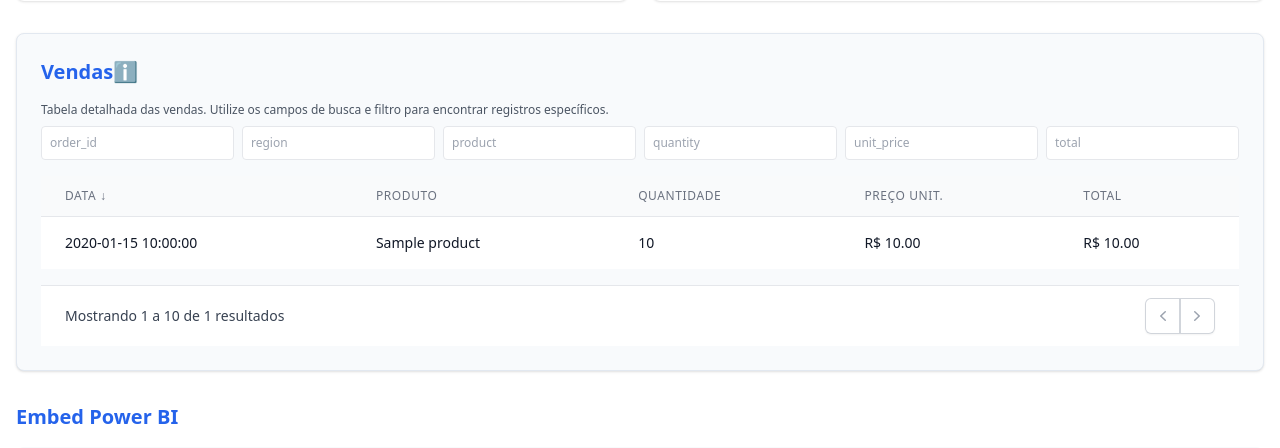
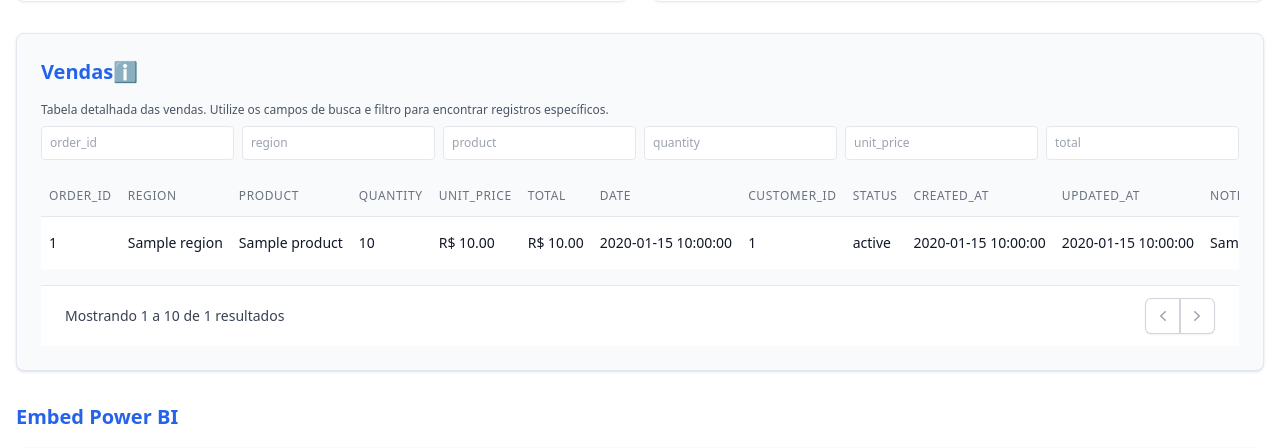
Before and after one commit to LipeLacross/Moura-Stack-Training, a FastAPI app: template app/templates/dashboard.html in a window 1280 px wide. Shown: the part 1379-1827 px from the top of the page. Run offline with FastAPI, Linux system fonts and the light colour scheme; the template is opened without the code that fills it: most values are stand-ins (such as "Sample title", 1, 10 or a date in 2020); data that the repository does not hold is empty; some libraries are stand-ins or nearby versions.

Commit message:
update dashboard: expand sales table with full schema fields; update models and data loading for new columns; revise README for endpoints and setup

```diff
--- a/app/services/data.py
+++ b/app/services/data.py
@@ -45,7 +45,8 @@ def load_sales_df(use_cache: bool = True, start_date: str = None, end_date: str
     source = os.getenv("ETL_SOURCE", "csv")
     if source == "postgres":
         query = """
-            SELECT order_id, region, product, quantity, unit_price, COALESCE(total, quantity*unit_price) AS total, date
+            SELECT order_id, region, product, quantity, unit_price, COALESCE(total, quantity*unit_price) AS total, date,
+                   customer_id, status, created_at, updated_at, notes, user_id, category, payment_method
             FROM sales
             WHERE 1=1
         """
--- a/app/templates/dashboard.html
+++ b/app/templates/dashboard.html
@@ -141,36 +141,41 @@
       <table class="min-w-full divide-y divide-gray-200" id="sales-table">
         <thead class="bg-gray-50">
           <tr>
-            <th class="px-6 py-3 text-left text-xs font-medium text-gray-500 uppercase tracking-wider cursor-pointer sortable" data-sort="date">
-              Data
-              <span class="sort-indicator">↓</span>
-            </th>
-            <th class="px-6 py-3 text-left text-xs font-medium text-gray-500 uppercase tracking-wider cursor-pointer sortable" data-sort="product">
-              Produto
-              <span class="sort-indicator"></span>
-            </th>
-            <th class="px-6 py-3 text-left text-xs font-medium text-gray-500 uppercase tracking-wider cursor-pointer sortable" data-sort="quantity">
-              Quantidade
-              <span class="sort-indicator"></span>
-            </th>
-            <th class="px-6 py-3 text-left text-xs font-medium text-gray-500 uppercase tracking-wider cursor-pointer sortable" data-sort="price">
-              Preço Unit.
-              <span class="sort-indicator"></span>
-            </th>
-            <th class="px-6 py-3 text-left text-xs font-medium text-gray-500 uppercase tracking-wider cursor-pointer sortable" data-sort="total">
-              Total
-              <span class="sort-indicator"></span>
-            </th>
+            <th class="px-2 py-3 text-left text-xs font-medium text-gray-500 uppercase tracking-wider">order_id</th>
+            <th class="px-2 py-3 text-left text-xs font-medium text-gray-500 uppercase tracking-wider">region</th>
+            <th class="px-2 py-3 text-left text-xs font-medium text-gray-500 uppercase tracking-wider">product</th>
+            <th class="px-2 py-3 text-left text-xs font-medium text-gray-500 uppercase tracking-wider">quantity</th>
+            <th class="px-2 py-3 text-left text-xs font-medium text-gray-500 uppercase tracking-wider">unit_price</th>
+            <th class="px-2 py-3 text-left text-xs font-medium text-gray-500 uppercase tracking-wider">total</th>
+            <th class="px-2 py-3 text-left text-xs font-medium text-gray-500 uppercase tracking-wider">date</th>
+            <th class="px-2 py-3 text-left text-xs font-medium text-gray-500 uppercase tracking-wider">customer_id</th>
+            <th class="px-2 py-3 text-left text-xs font-medium text-gray-500 uppercase tracking-wider">status</th>
+            <th class="px-2 py-3 text-left text-xs font-medium text-gray-500 uppercase tracking-wider">created_at</th>
+            <th class="px-2 py-3 text-left text-xs font-medium text-gray-500 uppercase tracking-wider">updated_at</th>
+            <th class="px-2 py-3 text-left text-xs font-medium text-gray-500 uppercase tracking-wider">notes</th>
+            <th class="px-2 py-3 text-left text-xs font-medium text-gray-500 uppercase tracking-wider">user_id</th>
+            <th class="px-2 py-3 text-left text-xs font-medium text-gray-500 uppercase tracking-wider">category</th>
+            <th class="px-2 py-3 text-left text-xs font-medium text-gray-500 uppercase tracking-wider">payment_method</th>
           </tr>
         </thead>
         <tbody class="bg-white divide-y divide-gray-200" id="sales-table-body">
           {% for sale in sales %}
           <tr class="hover:bg-gray-50">
-            <td class="px-6 py-4 whitespace-nowrap text-sm text-gray-900">{{ sale.date }}</td>
-            <td class="px-6 py-4 whitespace-nowrap text-sm text-gray-900">{{ sale.product }}</td>
-            <td class="px-6 py-4 whitespace-nowrap text-sm text-gray-900">{{ sale.quantity }}</td>
-            <td class="px-6 py-4 whitespace-nowrap text-sm text-gray-900">R$ {{ "%.2f"|format(sale.unit_price) }}</td>
-            <td class="px-6 py-4 whitespace-nowrap text-sm font-medium text-gray-900">R$ {{ "%.2f"|format(sale.total) }}</td>
+            <td class="px-2 py-4 whitespace-nowrap text-sm text-gray-900">{{ sale.order_id }}</td>
+            <td class="px-2 py-4 whitespace-nowrap text-sm text-gray-900">{{ sale.region }}</td>
+            <td class="px-2 py-4 whitespace-nowrap text-sm text-gray-900">{{ sale.product }}</td>
+            <td class="px-2 py-4 whitespace-nowrap text-sm text-gray-900">{{ sale.quantity }}</td>
+            <td class="px-2 py-4 whitespace-nowrap text-sm text-gray-900">R$ {{ "%.2f"|format(sale.unit_price) }}</td>
+            <td class="px-2 py-4 whitespace-nowrap text-sm text-gray-900">R$ {{ "%.2f"|format(sale.total) }}</td>
+            <td class="px-2 py-4 whitespace-nowrap text-sm text-gray-900">{{ sale.date }}</td>
+            <td class="px-2 py-4 whitespace-nowrap text-sm text-gray-900">{{ sale.customer_id }}</td>
+            <td class="px-2 py-4 whitespace-nowrap text-sm text-gray-900">{{ sale.status }}</td>
+            <td class="px-2 py-4 whitespace-nowrap text-sm text-gray-900">{{ sale.created_at }}</td>
+            <td class="px-2 py-4 whitespace-nowrap text-sm text-gray-900">{{ sale.updated_at }}</td>
+            <td class="px-2 py-4 whitespace-nowrap text-sm text-gray-900">{{ sale.notes }}</td>
+            <td class="px-2 py-4 whitespace-nowrap text-sm text-gray-900">{{ sale.user_id }}</td>
+            <td class="px-2 py-4 whitespace-nowrap text-sm text-gray-900">{{ sale.category }}</td>
+            <td class="px-2 py-4 whitespace-nowrap text-sm text-gray-900">{{ sale.payment_method }}</td>
           </tr>
           {% endfor %}
         </tbody>
```
Also changed, not shown: app/backend/models.py (+9 -0 lines), README.md.
